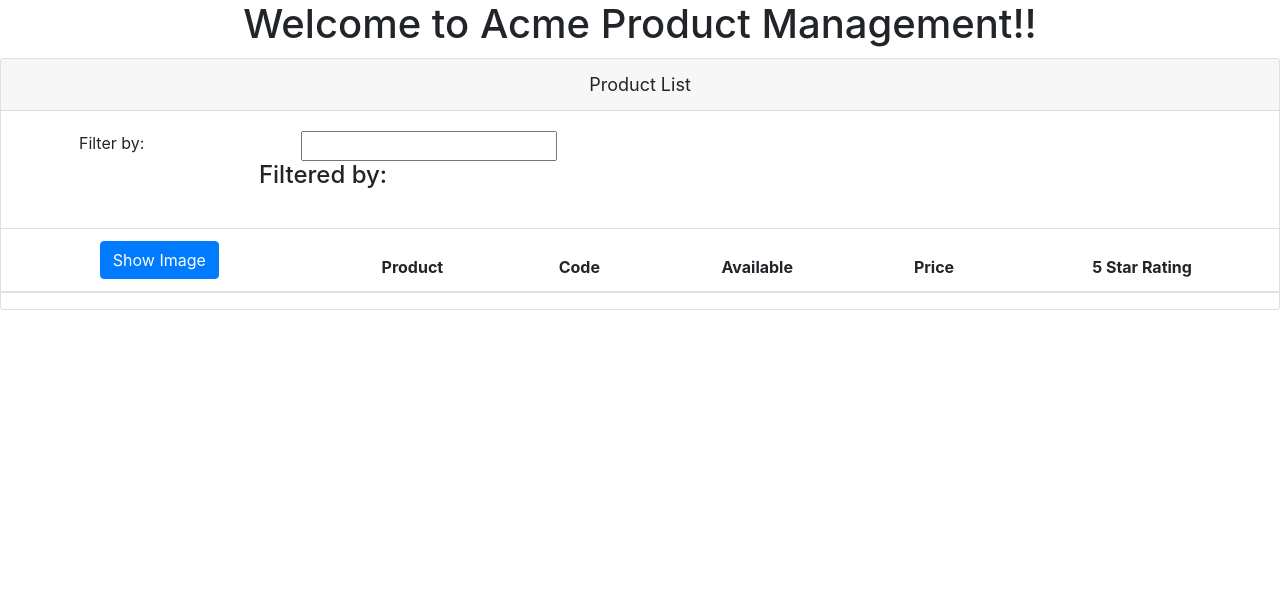
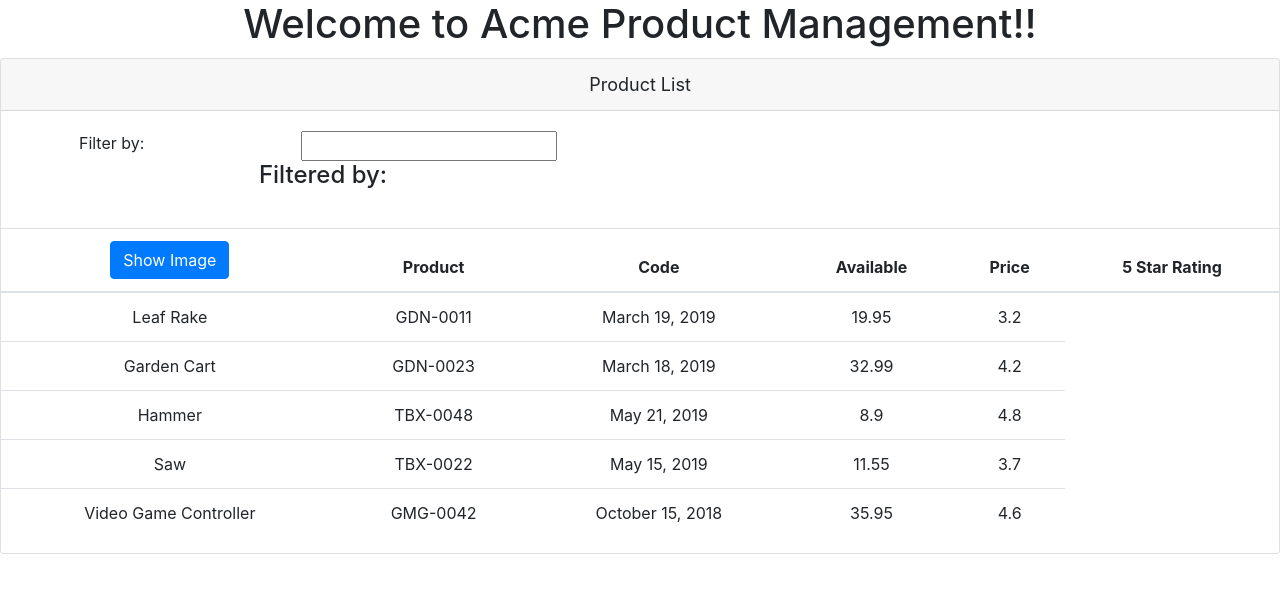
Before and after one commit to lukevandekieft/angular-studies, an Angular app in the folder angular-pluralsight-intro/APM-Start/: page / in a window 1280 px wide. Shown: the top 592 px of the page. Built offline with nearby package versions, Linux system fonts and the light colour scheme.

Commit message:
Add ngFor to product list.

```diff
--- a/angular-pluralsight-intro/APM-Start/src/app/products/product-list.component.html
+++ b/angular-pluralsight-intro/APM-Start/src/app/products/product-list.component.html
@@ -33,7 +33,13 @@
         </tr>
       </thead>
       <tbody>
-
+        <tr *ngFor='let product of products'>
+          <td> {{product.productName}} </td>
+          <td> {{product.productCode}} </td>
+          <td> {{product.releaseDate}} </td>
+          <td> {{product.price}} </td>
+          <td> {{product.starRating}} </td>
+        </tr>
       </tbody>
     </table>
 </div>
```
